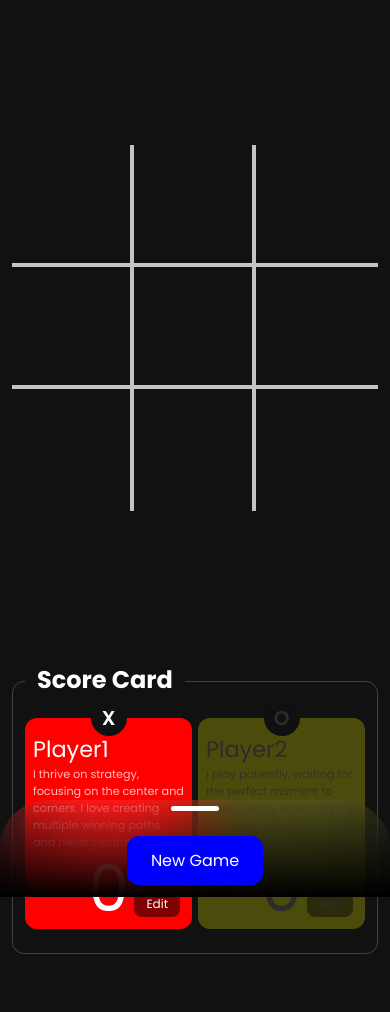
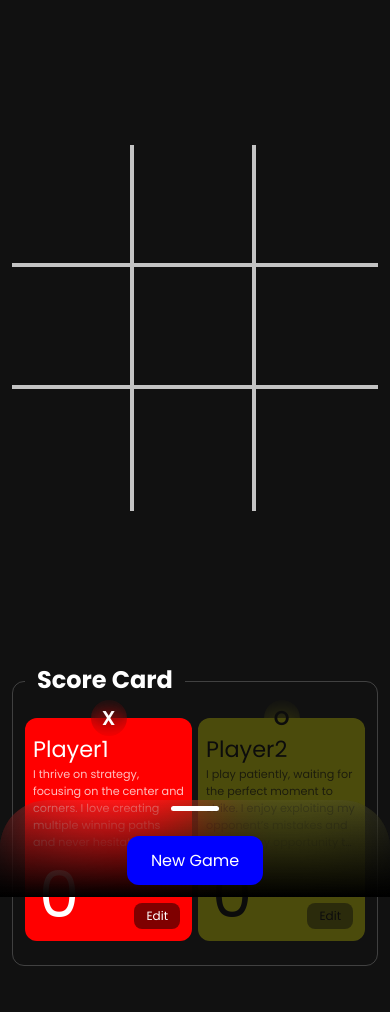
Before and after one commit to MohammadSameer01/tictactoe, a plain HTML site: page index.html in a window 390 px wide. Shown: the part 67-1079 px from the top of the page. Drawn offline with Linux system fonts and the light colour scheme; a web font is replaced by a local one.

Commit message:
Update styles.css

```diff
--- a/styles.css
+++ b/styles.css
@@ -155,13 +155,10 @@ header h1 {
   width: 240px;
   position: relative;
   transition: 0.3s ease;
-  background: rgba(255, 0, 0, 0.3);
+  /* background: rgba(255, 0, 0, 0.3); */
 
   display: flex;
-}
-.userCard:nth-child(2) {
-  background: rgba(255, 255, 0, 0.3);
-  color: gray !important;
+  background: var(--backgroundColor);
 }
 
 .userIcon {
@@ -179,6 +176,8 @@ header h1 {
   font-size: 1.25em;
 
   z-index: 1;
+  backdrop-filter: blur(12px);
+  background: transparent !important;
 }
 .userIcon:nth-child(1) {
   background: var(--backgroundColor);
@@ -474,6 +473,10 @@ footer {
   .userScore {
     width: 100%;
   }
+  .userPoints {
+    text-align: unset;
+    padding: 6px;
+  }
   .userBio {
     line-clamp: 5;
     -webkit-line-clamp: 5;
```
